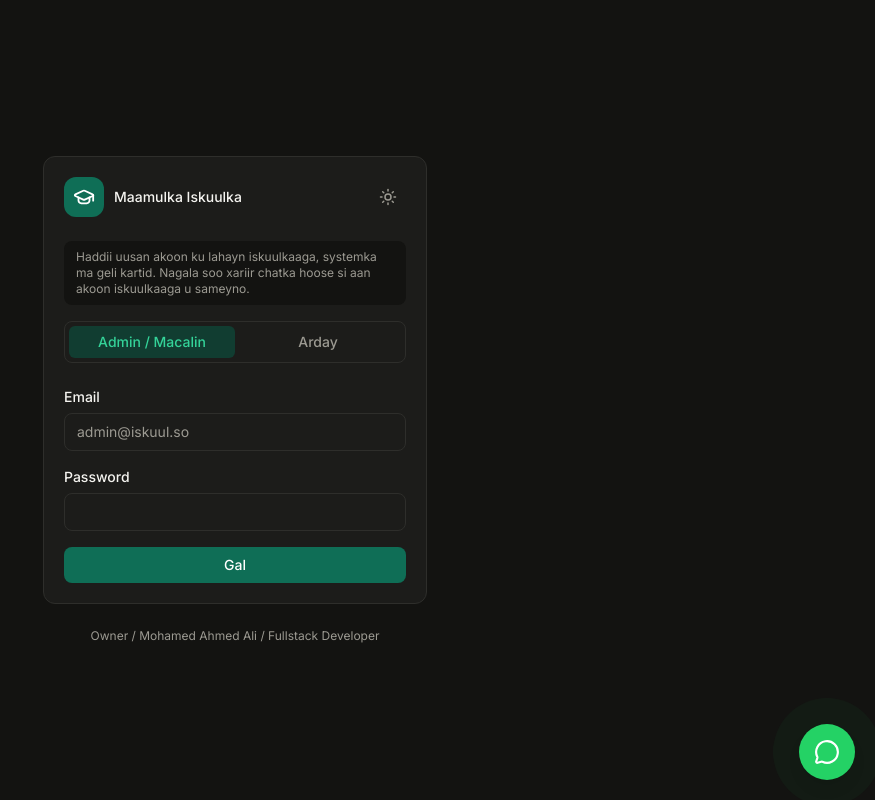
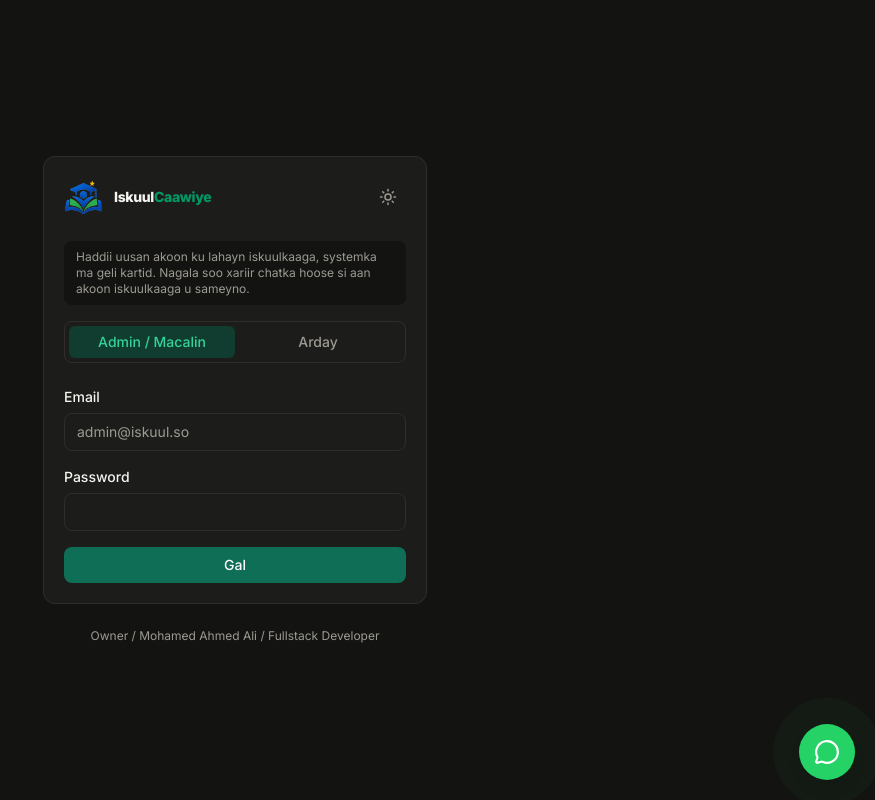
Before and after one commit to walalmaxamed307-hue/school-management-system, a React (Vite) app: page /login in a window 1280 px wide. Shown: the whole page, without its empty margins (405-1280 px from the left). Built offline with nearby package versions, Linux system fonts and the light colour scheme; no server answers.

Commit message:
logo schools

```diff
--- a/src/components/Sidebar.jsx
+++ b/src/components/Sidebar.jsx
@@ -13,7 +13,7 @@ import {
   Award,
 } from 'lucide-react'
 import { useAuth } from '@/hooks/useAuth'
-import SchoolLogo from '@/components/SchoolLogo'
+import brandMark from '@/assets/brand-mark.png'
 
 const navItems = [
   { label: 'Dashboard', path: '/dashboard', icon: LayoutDashboard },
@@ -47,7 +47,12 @@ function Sidebar({ open, onClose }) {
         }`}
       >
         <div className="px-5 py-5" onClick={onClose}>
-          <SchoolLogo />
+          <div className="flex items-center gap-2.5">
+  <img src={brandMark} alt="IskuulCaawiye" className="h-10 w-10 rounded-xl object-contain" />
+  <span className="text-base font-extrabold tracking-tight text-ink">
+    Iskuul<span className="text-emerald-600">Caawiye</span>
+  </span>
+</div>
           <p className="mt-2 text-xs text-ink-muted">Ku soo dhawoow, {user?.name}</p>
         </div>
 
--- a/src/pages/LoginPage.jsx
+++ b/src/pages/LoginPage.jsx
@@ -1,7 +1,7 @@
 import { useState } from 'react'
 import { useForm } from 'react-hook-form'
 import { Navigate, useNavigate } from 'react-router-dom'
-import { GraduationCap } from 'lucide-react'
+import brandMark from '@/assets/brand-mark.png'
 import { useAuth } from '@/hooks/useAuth'
 import { getHomeRoute } from '@/lib/routes'
 import WhatsAppButton from '@/components/WhatsAppButton'
@@ -106,13 +106,15 @@ function LoginPage() {
       <Card className="w-full max-w-sm">
         <div className="mb-6 flex items-center justify-between">
           <div className="flex items-center gap-2.5">
-            <div className="flex h-11 w-11 items-center justify-center rounded-xl bg-brand text-white sm:h-10 sm:w-10">
-              <GraduationCap size={22} />
-            </div>
-            <span className="text-base font-medium text-ink sm:text-sm">
-              Maamulka Iskuulka
-            </span>
-          </div>
+  <img
+    src={brandMark}
+    alt="IskuulCaawiye logo"
+    className="h-11 w-11 rounded-xl object-contain sm:h-10 sm:w-10"
+  />
+  <span className="text-base font-extrabold tracking-tight text-ink sm:text-sm">
+    Iskuul<span className="text-emerald-600">Caawiye</span>
+  </span>
+</div>
           <ThemeToggle />
         </div>
 
```
